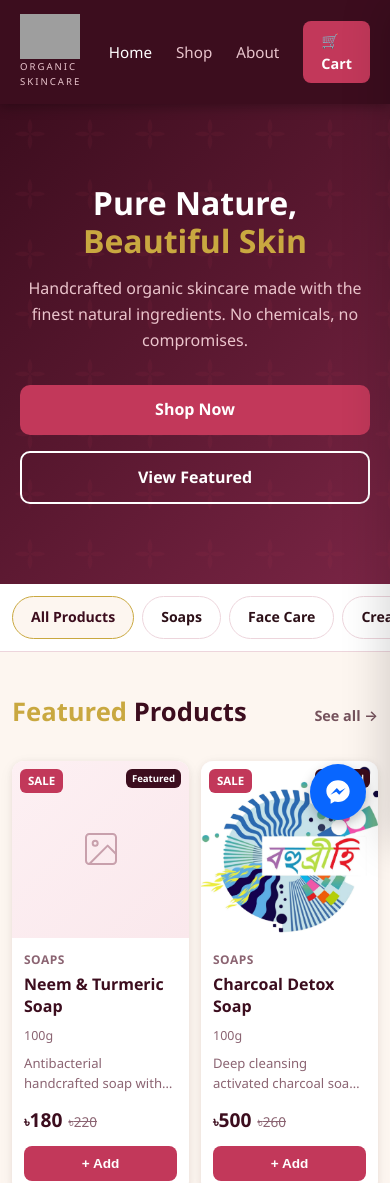
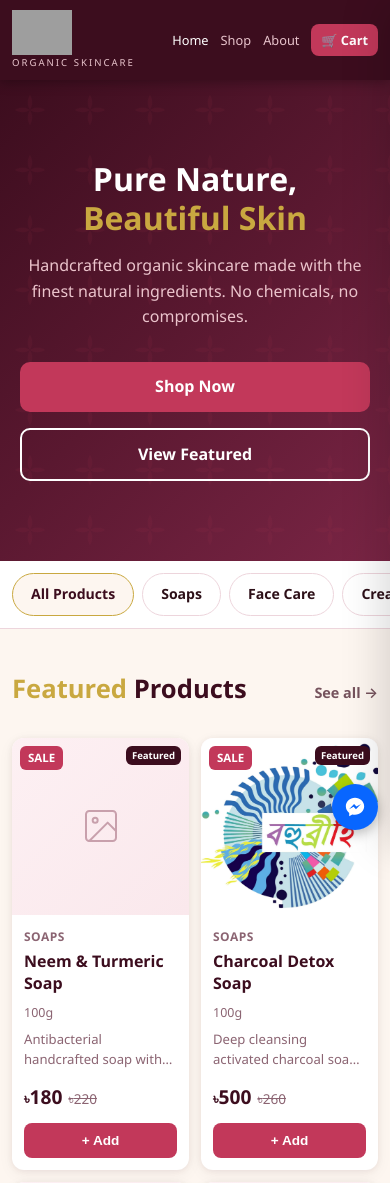
Before and after one commit to asifrman1996/bohubrihi, a Flask app: page / in a window 390 px wide. Shown: the top 1183 px of the page. Run offline with Flask 3, Linux system fonts and the light colour scheme; data comes from the database, SQL or seed files in the repository; data that the repository does not hold is empty; some libraries are stand-ins or nearby versions; grey boxes are pictures that could not be loaded.

Commit message:
Fix mobile layout issues found in 375px browser audit
- Header: add mobile CSS (logo 1.15rem, nav gap 12px, font .8rem,
  cart-btn smaller padding) — fixes Cart button being cut off outside
  viewport on all pages
- Messenger FAB: add .messenger-fab class, smaller (46px) and
  repositioned (bottom 14px right 12px) on mobile so it does not
  overlap checkout form content
- Why Choose grid: add .why-grid/.why-card classes, override to
  single column on mobile (inline minmax(200px) blocks media queries)
- Product reviews grid: add .reviews-grid class, override 1fr 1fr
  inline grid to single column on mobile

Co-Authored-By: Claude Sonnet 4.6 <noreply@anthropic.com>

```diff
--- a/static/css/style.css
+++ b/static/css/style.css
@@ -465,6 +465,13 @@ tbody tr:hover { background: #FFF7F9; }
    RESPONSIVE  ≤ 540px  (mobile)
 ══════════════════════════════════════════════════ */
 @media (max-width: 540px) {
+  /* ── Header: prevent Cart button overflow ── */
+  .header-inner { padding: 10px 12px; }
+  .logo         { font-size: 1.15rem; }
+  nav           { gap: 12px; }
+  nav a         { font-size: .8rem; }
+  .cart-btn     { padding: 6px 10px; font-size: .8rem; gap: 4px; }
+
   .hero h1      { font-size: 2rem; }
   .hero p       { font-size: 1rem; }
   .hero-btns    { flex-direction: column; }
@@ -518,4 +525,18 @@ tbody tr:hover { background: #FFF7F9; }
   .footer-grid  { gap: 24px; }
   footer        { padding: 36px 0 20px; }
   .section      { padding: 40px 0; }
+
+  /* ── Why Choose grid: force single column ── */
+  .why-grid { grid-template-columns: 1fr !important; gap: 16px !important; }
+  .why-card { padding: 20px 16px !important; }
+
+  /* ── Product reviews: force single column ── */
+  .reviews-grid { grid-template-columns: 1fr !important; gap: 20px !important; }
+
+  /* ── Messenger FAB: smaller, doesn't block content ── */
+  .messenger-fab {
+    width: 46px !important; height: 46px !important;
+    bottom: 14px !important; right: 12px !important;
+  }
+  .messenger-fab svg { width: 22px !important; height: 22px !important; }
 }
--- a/templates/base.html
+++ b/templates/base.html
@@ -108,6 +108,7 @@
 
 <!-- Messenger floating button -->
 <a href="https://m.me/bohubrihicosmeticsofficial1908" target="_blank" rel="noopener"
+   class="messenger-fab"
    style="position:fixed; bottom:24px; right:24px; z-index:999; display:flex; align-items:center;
           justify-content:center; width:56px; height:56px; border-radius:50%;
           background:#0866ff; box-shadow:0 4px 12px rgba(0,0,0,.25); transition:transform .2s;"
--- a/templates/store/index.html
+++ b/templates/store/index.html
@@ -125,14 +125,14 @@
     <div style="text-align:center; margin-bottom:40px;">
       <h2 class="section-title">Why Choose <span>Bohubrihi</span>?</h2>
     </div>
-    <div style="display:grid; grid-template-columns: repeat(auto-fit, minmax(200px,1fr)); gap:24px;">
+    <div class="why-grid" style="display:grid; grid-template-columns: repeat(auto-fit, minmax(200px,1fr)); gap:24px;">
       {% for item in [
         ('🌱','100% Organic','All ingredients are certified organic and sustainably sourced.'),
         ('🧪','No Chemicals','Free from parabens, sulfates, and artificial fragrances.'),
         ('🇧🇩','Made in Bangladesh','Proudly crafted locally with traditional recipes.'),
         ('💚','Cruelty Free','Never tested on animals. Always ethical and kind.'),
       ] %}
-      <div style="background:#fff; border-radius:16px; padding:28px 20px; text-align:center; box-shadow:var(--shadow);">
+      <div class="why-card" style="background:#fff; border-radius:16px; padding:28px 20px; text-align:center; box-shadow:var(--shadow);">
         <div style="font-size:2.5rem; margin-bottom:12px;">{{ item[0] }}</div>
         <h3 style="color:var(--navy); margin-bottom:8px; font-size:1rem;">{{ item[1] }}</h3>
         <p style="color:var(--muted); font-size:.85rem; line-height:1.6;">{{ item[2] }}</p>
--- a/templates/store/product.html
+++ b/templates/store/product.html
@@ -116,7 +116,7 @@
       {% endfor %}
     {% endwith %}
 
-    <div style="display:grid; grid-template-columns:1fr 1fr; gap:40px; align-items:start;">
+    <div class="reviews-grid" style="display:grid; grid-template-columns:1fr 1fr; gap:40px; align-items:start;">
 
       <!-- Review list -->
       <div>
```
